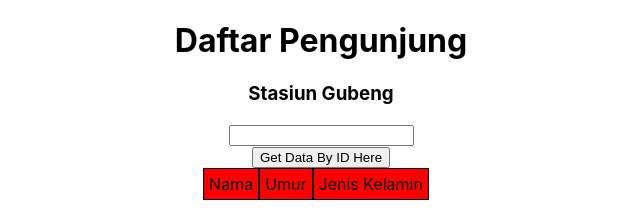
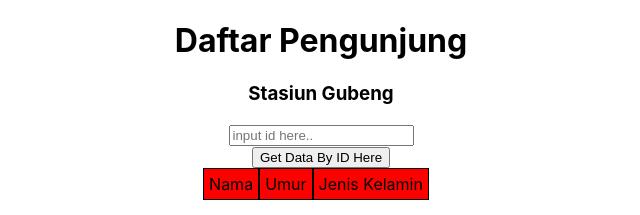
Before and after one commit to adiwahyudi/fe-task-alterra-academy, a React (Create React App) app: page / in a window 1280 px wide. Shown: the top 215 px of the page, without its empty margins (319-959 px from the left). Built offline with nearby package versions, Linux system fonts and the light colour scheme.

Commit message:
adding placeholder

```diff
--- a/src/component/Home.js
+++ b/src/component/Home.js
@@ -29,6 +29,7 @@ const getAnggotaById = gql`
     }
 `
 function Home() {
+
     // const {data,loading,error} = useQuery(getAllAnggota)
     const [getAnggotaId, {data,loading,error}] = useLazyQuery(getAnggotaById)
     const [userId,setUserId] = useState('')
@@ -51,6 +52,7 @@ function Home() {
         const newData = [newUser, ...passenger];
         setPassenger(newData);
     };
+
     const getDataById = () => {
         getAnggotaId({variables:{
             _eq: userId
@@ -68,7 +70,7 @@ function Home() {
         <div>
             <div>
                 <Header />
-                <input value={userId} onChange={onChangeId}/>
+                <input value={userId} onChange={onChangeId} placeholder="input id here.."/>
                 <tr></tr>
                 <button onClick={getDataById}>Get Data By ID Here</button>
                 <ListPassenger data={data} hapusPengunjung={hapusPengunjung} />
```
